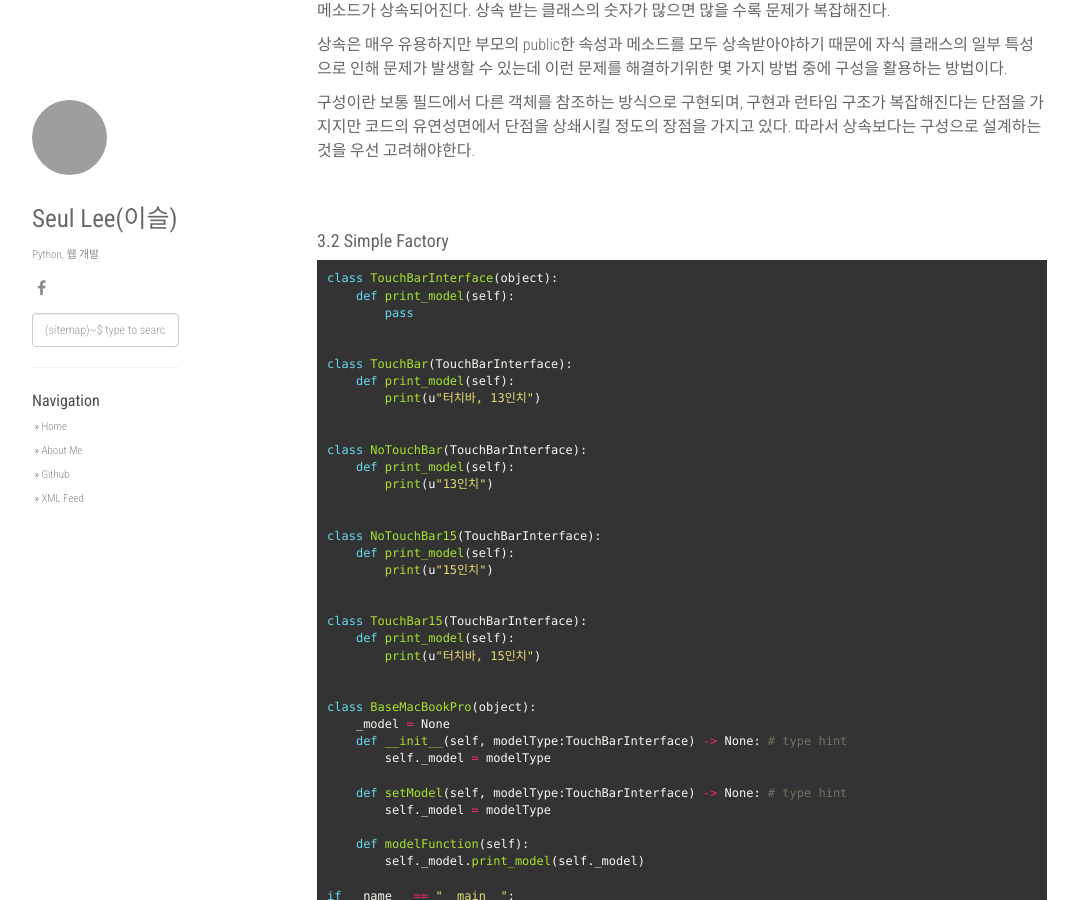
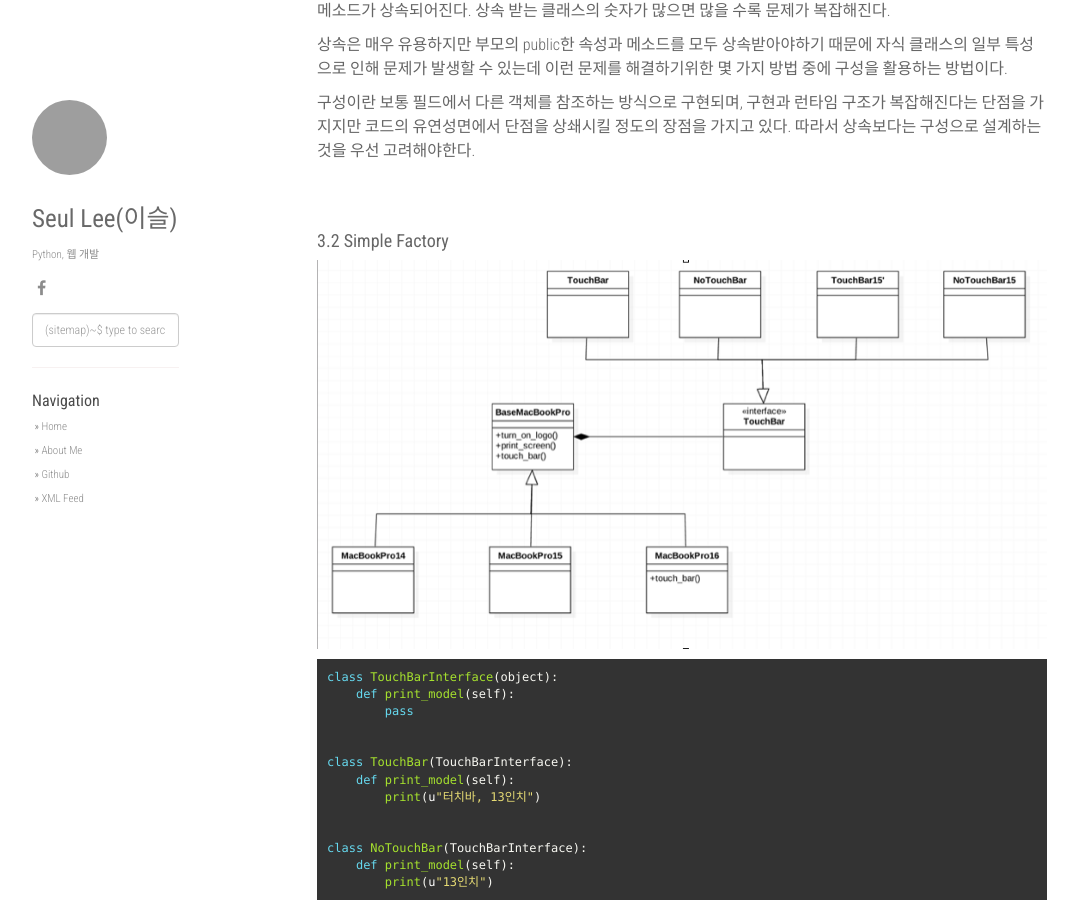
Before and after one commit to lee-seul/lee-seul.github.com, a Jekyll site: the page built from _posts/2017-03-09-design-pattern-03-factory.markdown, in a window 1280 px wide and 900 px high, scrolled down 827 px. Shown: the whole window, without its empty margins (53-1131 px from the left). Built offline with Jekyll 4.4.1, drawn with Linux system fonts in a browser that asks for light colours; nearby versions of some CDN libraries; comment, search, counter and statistics services are not loaded; grey boxes are pictures that could not be loaded.

Commit message:
사진 추가

```diff
--- a/_posts/2017-03-09-design-pattern-03-factory.markdown
+++ b/_posts/2017-03-09-design-pattern-03-factory.markdown
@@ -37,6 +37,8 @@
 
 #### 3.2 Simple Factory
 
+
+![branch Image](https://raw.githubusercontent.com/lee-seul/lee-seul.github.com/master/static/img/_posts/Factory_02.png)
 
 {% highlight python %}
 
```
Also changed, not shown: static/img/_posts/Factory_02.png (added).
